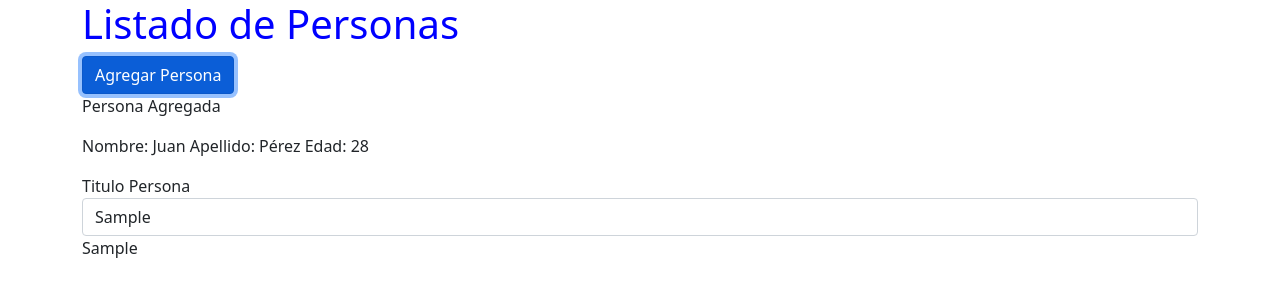
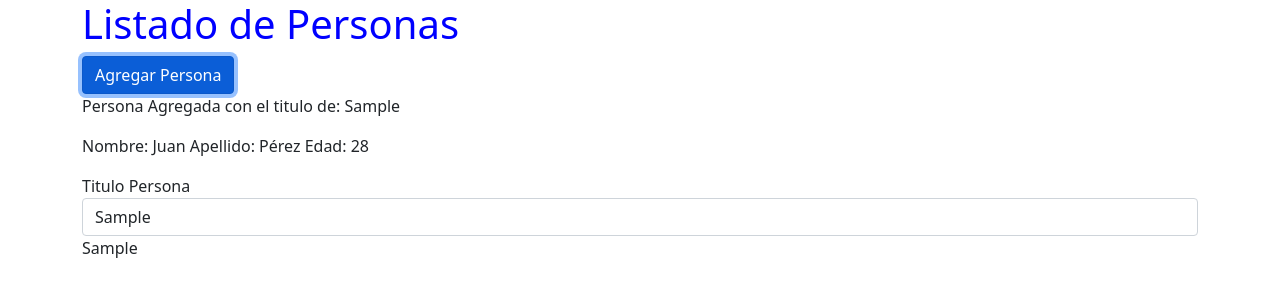
Before and after one commit to Store-Develop/CursoAngular, an Angular app in the folder mi-primera-app/: page / in a window 1280 px wide. Both pictures are taken after typing "Sample" into the empty fields and a click on the button "Agregar Persona". Shown: the top 300 px of the page. Built offline with nearby package versions, Linux system fonts and the light colour scheme.

Commit message:
Directiva *ngIf en Angular

```diff
--- a/mi-primera-app/src/app/personas/personas.component.html
+++ b/mi-primera-app/src/app/personas/personas.component.html
@@ -3,7 +3,7 @@
         <div class="col">
             <h1>Listado de Personas</h1>
             <button class="btn btn-primary" [disabled]="desabilitar" (click)="agregarPersona()">Agregar Persona</button>
-            <p>{{mensaje}}</p>
+            <p *ngIf="mostrar">{{mensaje}} con el titulo de: {{titulo}}</p>
             <app-persona>
             </app-persona>
 
--- a/mi-primera-app/src/app/personas/personas.component.ts
+++ b/mi-primera-app/src/app/personas/personas.component.ts
@@ -10,8 +10,10 @@
 desabilitar = false;
 mensaje = 'No se ha agregado ninguna persona.';
 titulo = '';
+mostrar = false;
 
 agregarPersona(){
+  this.mostrar = true;
 this.mensaje = 'Persona Agregada';
 }
 
```
